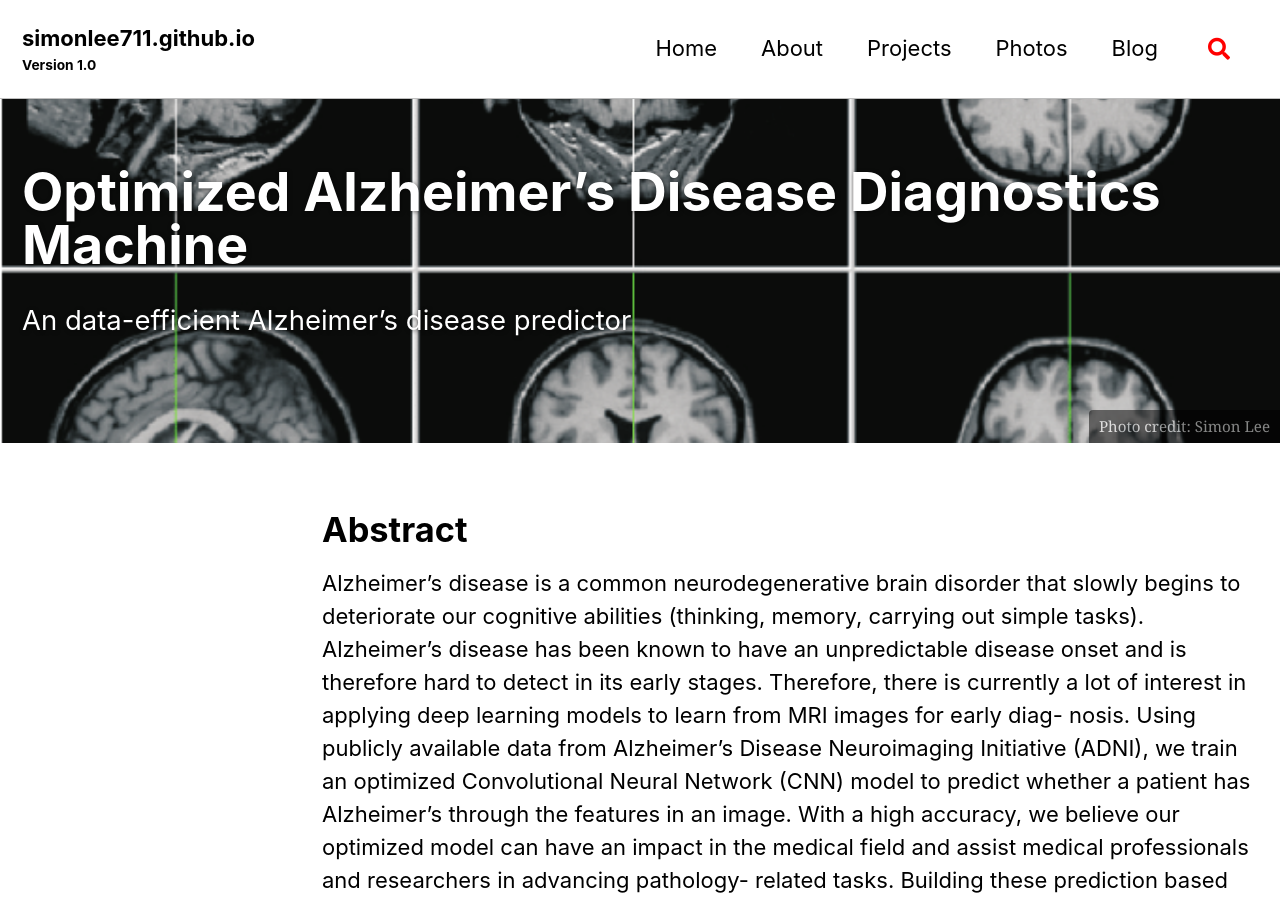
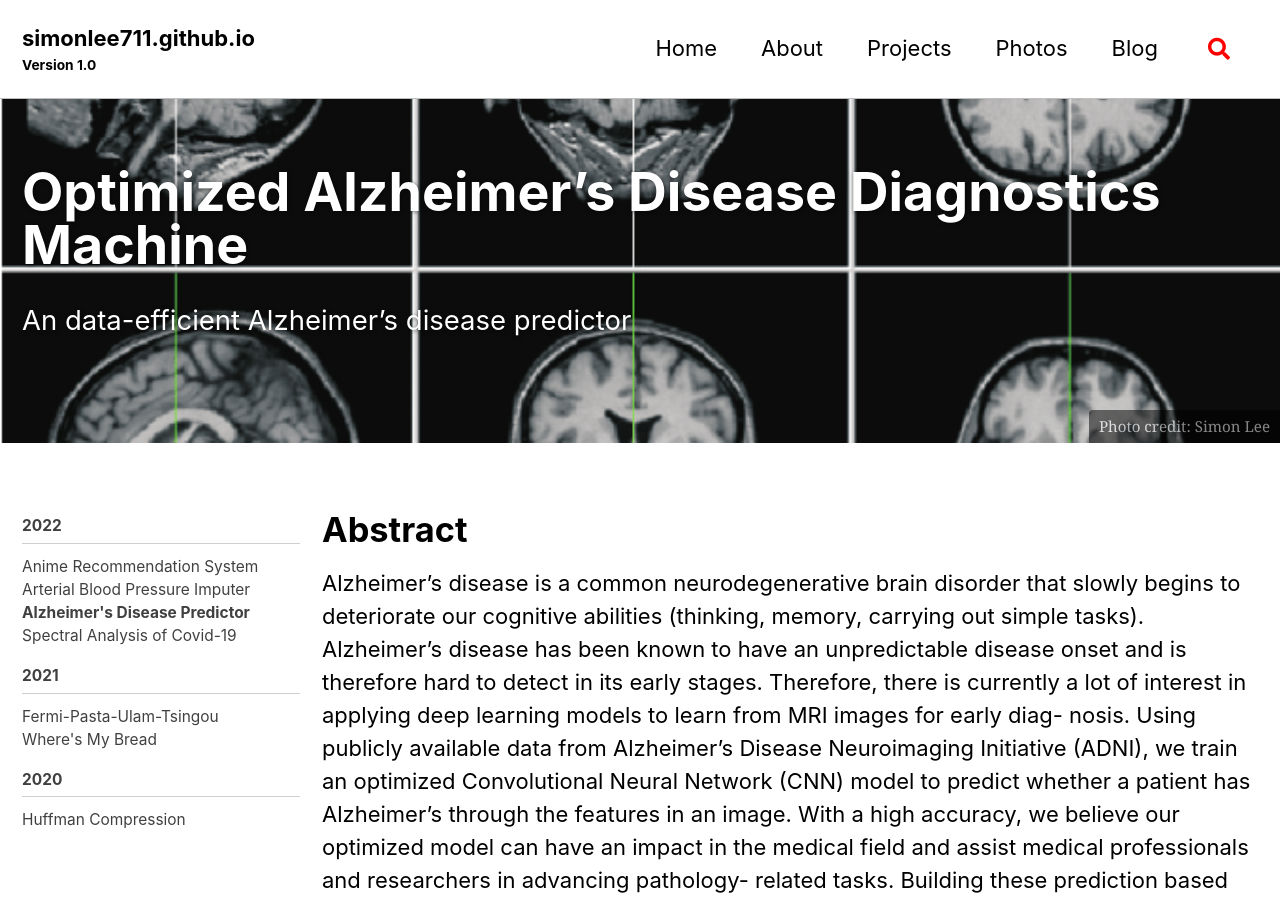
Before and after one commit to Simonlee711/Simonlee711.github.io, a Jekyll site: the page built from _pages/alz.md, in a window 1280 px wide and 900 px high. Built offline with Jekyll 4.4.1, drawn with Linux system fonts in a browser that asks for light colours; cached includes are drawn as plain includes; part of the change alters nothing that is shown.

```diff
--- a/_pages/alz.md
+++ b/_pages/alz.md
@@ -8,7 +8,8 @@ header:
   overlay_image: /images/mri.png
   caption: "Photo credit: Simon Lee"
 date: 2022-09-10
-
+sidebar:
+  nav: "docs2"
 feature_row_left1:
   - url: "https://github.com/Simonlee711/Research/tree/master/Alzheimer's%20Classifier"
     btn_label: "Code"
```
